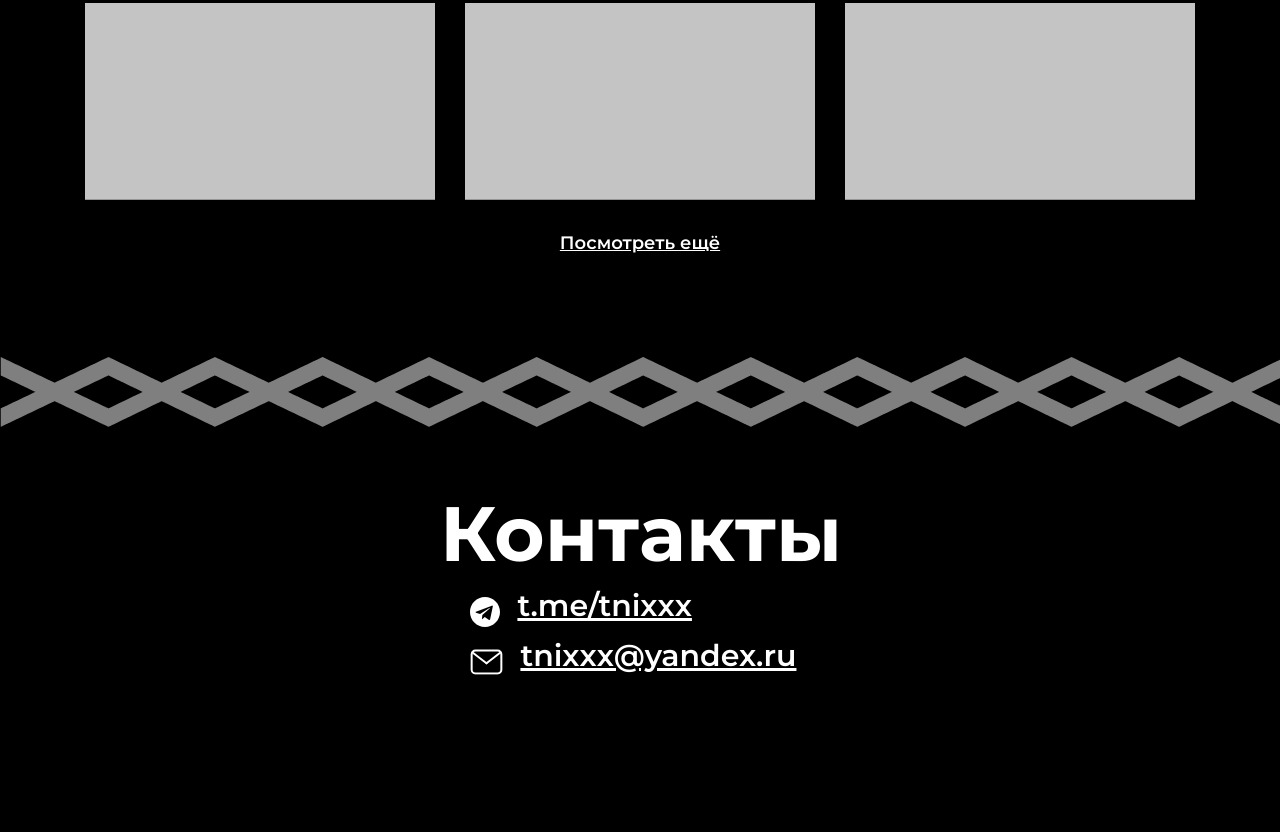
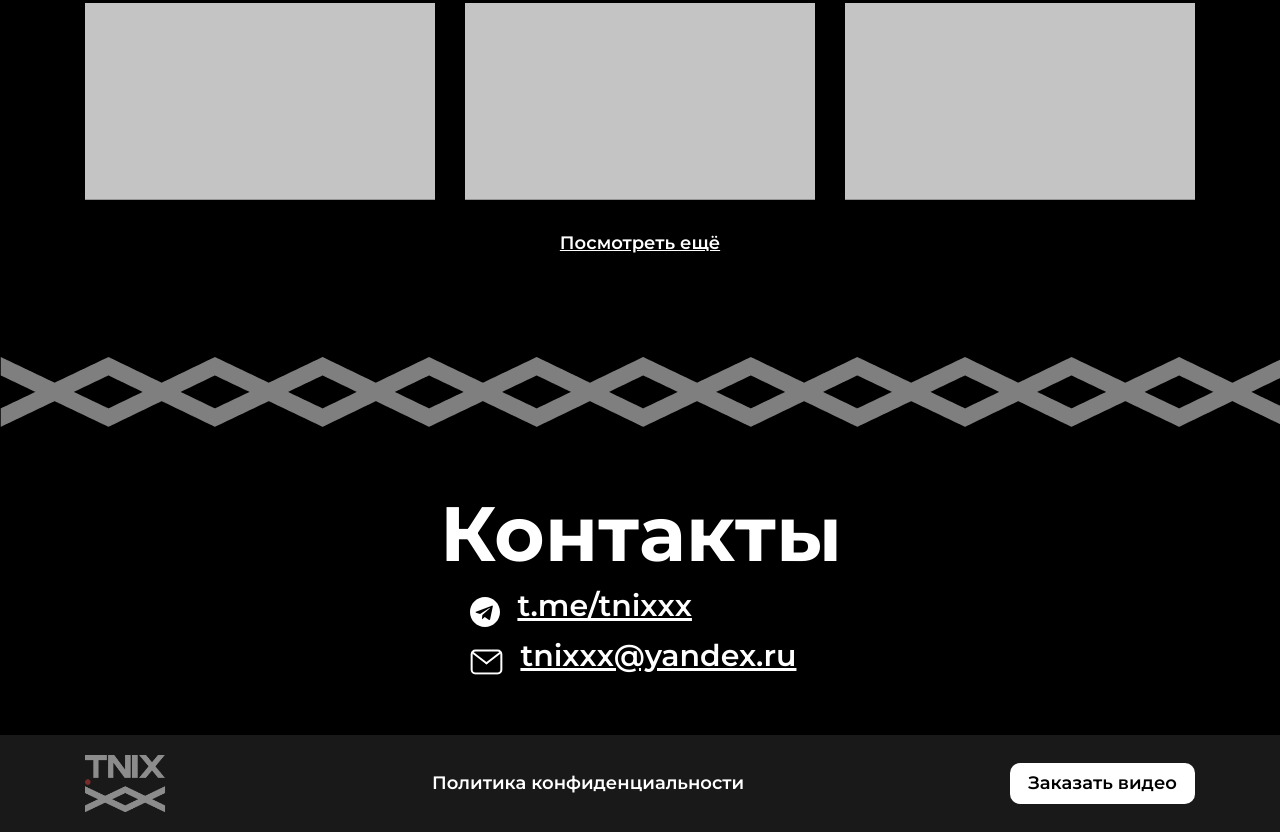
Before and after one commit to tnixxx/tnix.xx, a plain HTML site: page src/index.html in a window 1280 px wide. Shown: the part 1383-2215 px from the top of the page. Before the commit the page ends 2118 px from the top, so only its background shows below. Drawn offline with Linux system fonts and the light colour scheme; files whose address does not match are found by name.

Commit message:
Добавлен блок .footer

```diff
--- a/src/index.html
+++ b/src/index.html
@@ -79,8 +79,14 @@
             </div>
         </section>
     </main>
-    <footer>
-
+    <footer class="footer-section">
+        <div class="container">
+            <div class="footer">
+                <a href="tnixxx.ru" class="footer-link"><img src="img/logo.png" alt="" class="footer-link__img"></a>
+                <a href="" class="footer__link">Политика конфиденциальности</a>
+                <button class="btn-white btn">Заказать видео</button>
+            </div>
+        </div>
     </footer>
 </body>
 </html>
--- /dev/null
+++ b/src/sass/components/_footer.sass
@@ -0,0 +1,11 @@
+.footer
+    display: flex
+    justify-content: space-between
+    align-items: center
+    padding: 20px 0px
+    &-section
+        background-color: $gray
+    &-link
+        &__img
+            opacity: 50%
+            max-width: 81px
--- a/src/sass/main.sass
+++ b/src/sass/main.sass
@@ -14,3 +14,7 @@
 //Добавлен и адаптирован блок .works
 
 @import 'components/_contacts.sass'
+
+//Добавлен блок .contacts, изменен блок .works
+
+@import 'components/_footer.sass'
```
Also changed, not shown: src/css/main.min.css, 1 other file.
